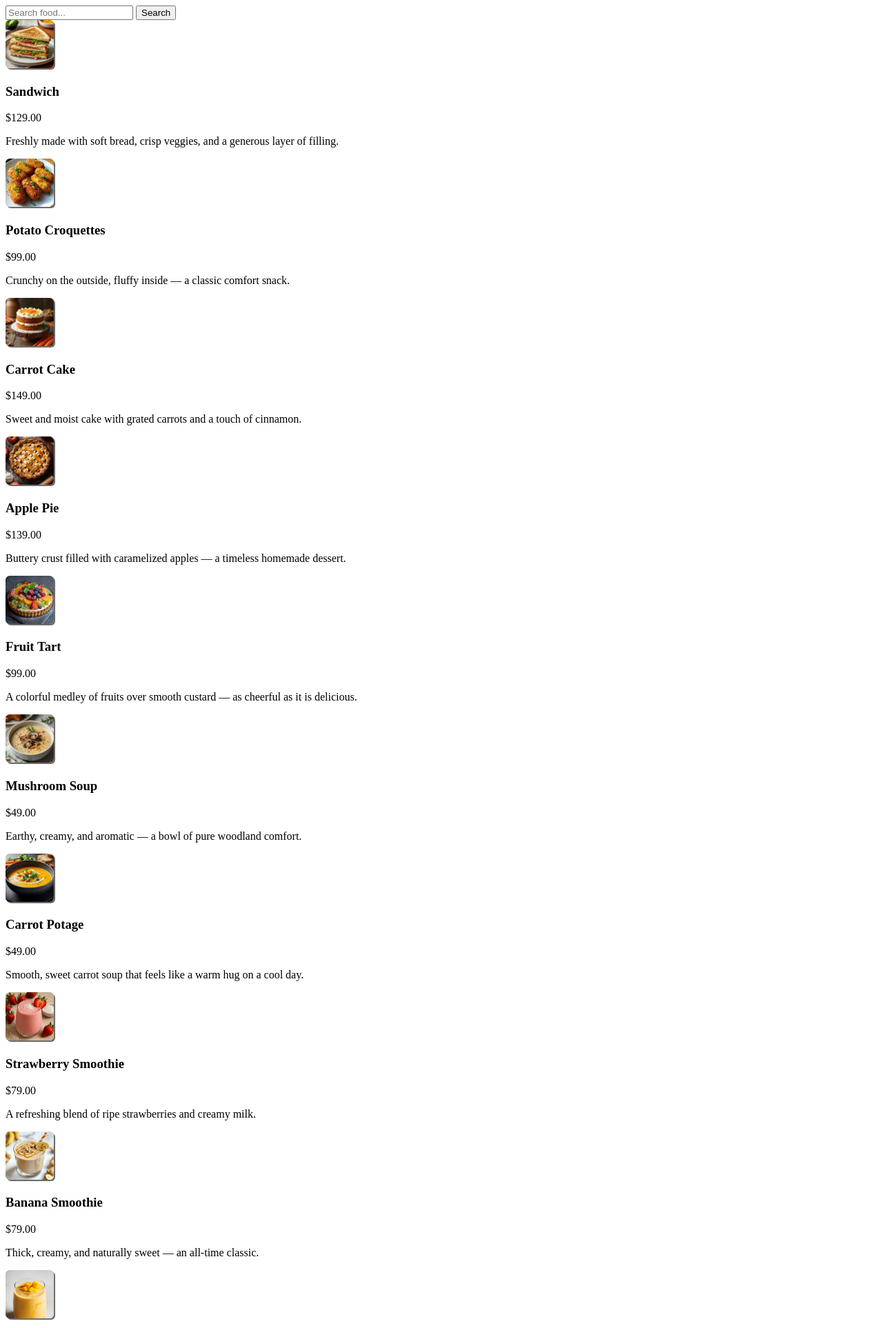
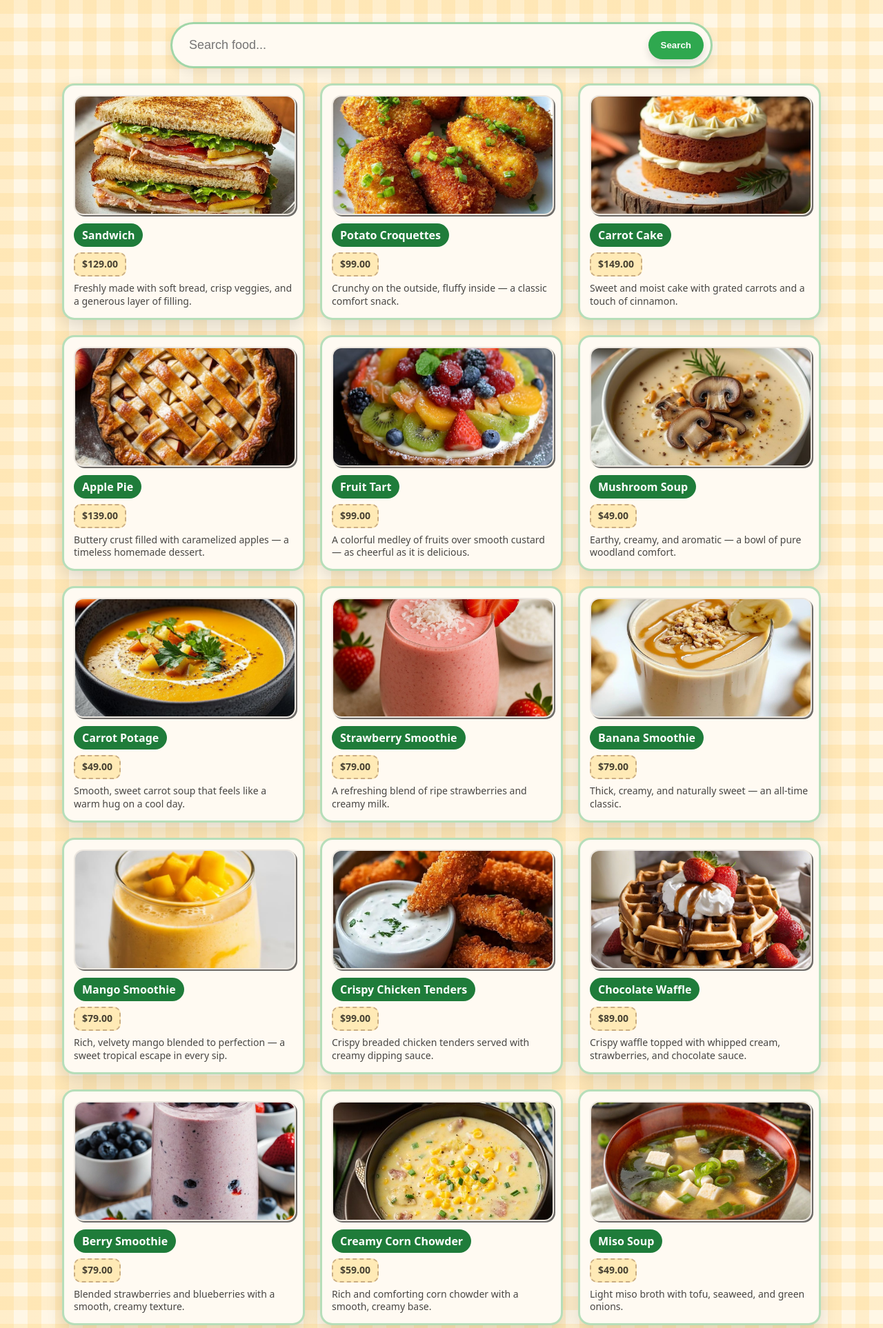
Before and after one commit to JordznFish/Final-Project-Web-Group3, a PHP site: page /frontend/menu.php in a window 1280 px wide. Shown: the top 1926 px of the page at 69% size. Run offline with PHP 8.4, Linux system fonts and the light colour scheme; data comes from the database, SQL or seed files in the repository.

Commit message:
Designed the base CSS

```diff
--- a/css/menu.css
+++ b/css/menu.css
@@ -1,3 +1,147 @@
+:root{
+  --green:#2fa84f;
+  --deep-green:#1f7c3a;
+  --cream:#fff7e6;
+  --paper:#fffaf2;
+  --brown:#6b3f26;
+  --shadow: 0 10px 24px rgba(0,0,0,.12);
+  --radius: 18px;
+}
+
+/* Page */
+body{
+  margin: 0;
+  padding: 32px 18px 48px;
+  background: var(--cream);
+  font-family: system-ui, -apple-system, Segoe UI, Roboto, Arial, sans-serif;
+  background-color: #fff7e6;
+background-image:
+  linear-gradient(90deg, rgba(255, 210, 120, 0.25) 50%, transparent 50%),
+  linear-gradient(rgba(255, 210, 120, 0.25) 50%, transparent 50%);
+background-size: 40px 40px;
+}
+
+/* ===== Search bar ===== */
+.menu-search{
+  max-width: 1100px;
+  margin: 0 auto 22px;
+  display: flex;
+  justify-content: center;
+  position: relative; /* important */
+}
+
+.menu-search form{
+  width: 760px;                 /* big centered */
+  display: grid;
+  grid-template-columns: 1fr auto;
+  gap: 10px;
+
+  padding: 10px;
+  background: var(--paper);
+  border-radius: 999px;
+  border: 3px solid rgba(47,168,79,.45);
+  box-shadow: 0 8px 18px rgba(0,0,0,.08);
+}
+
+.menu-search input{
+  border: 0;
+  outline: 0;
+  background: transparent;
+  font-size: 18px;
+  padding: 10px 14px;
+}
+
+.menu-search button{
+  border: 0;
+  padding: 10px 18px;
+  border-radius: 999px;
+  background: var(--green);
+  color: #fff;
+  font-weight: 800;
+  cursor: pointer;
+  box-shadow: 0 6px 12px rgba(0,0,0,.12);
+}
+
+/* ===== Cards grid ===== */
+.menu-container{
+  max-width: 1100px;
+  margin: 0 auto;
+  display: grid;
+  gap: 22px;
+
+  /* base grid (we can make it responsive later) */
+  grid-template-columns: repeat(3, 1fr);
+}
+
+/* Empty state */
+.no-result{
+  grid-column: 1 / -1;
+  text-align: center;
+  background: var(--paper);
+  border: 2px dashed rgba(107,63,38,.35);
+  padding: 18px;
+  border-radius: 14px;
+  color: rgba(0,0,0,.7);
+}
+
+/* ===== Card style ===== */
+.menu-card{
+  background: var(--paper);
+  border-radius: var(--radius);
+  border: 3px solid rgba(47,168,79,.35);
+  box-shadow: var(--shadow);
+  padding: 14px;
+
+  display: grid;
+  grid-template-rows: auto 1fr;
+  gap: 12px;
+
+  position: relative;   /* 👈 ADD THIS LINE */
+}
+
+.menu-card img{
+  width: 100%;
+  height: 170px;
+  object-fit: cover;
+  border-radius: 14px;
+  border: 2px solid rgba(0,0,0,.08);
+}
+
+.menu-info{
+  display: grid;
+  gap: 8px;
+  align-content: start;
+}
+
+.menu-info h3{
+  margin: 0;
+  display: inline-block;
+  width: fit-content;
+
+  background: var(--deep-green);
+  color: #fff;
+  padding: 6px 12px;
+  border-radius: 999px;
+  font-size: 16px;
+}
+
+.menu-info p{
+  margin: 0;
+  color: rgba(0,0,0,.72);
+  line-height: 1.35;
+  font-size: 14px;
+}
+
+/* Price tag */
+.price{
+  width: fit-content;
+  font-weight: 900;
+  color: var(--brown);
+  background: #ffeab6;
+  padding: 6px 10px;
+  border-radius: 10px;
+  border: 2px dashed rgba(107,63,38,.35);
+}
 img {
     width: 70px;
     height: 70px;
```
Also changed, not shown: img/berry smoothie.jpg (added), img/chicken tender.jpg (added), img/chocolate waffle.jpg (added), img/corn chowder.jpg (added), img/creamy chicken.jpg (added), img/french toast.jpg (added), img/japanese roll cake.jpg (added), img/miso soup.jpg (added), img/mozarella stick.jpg (added), img/samosa.jpg (added).
